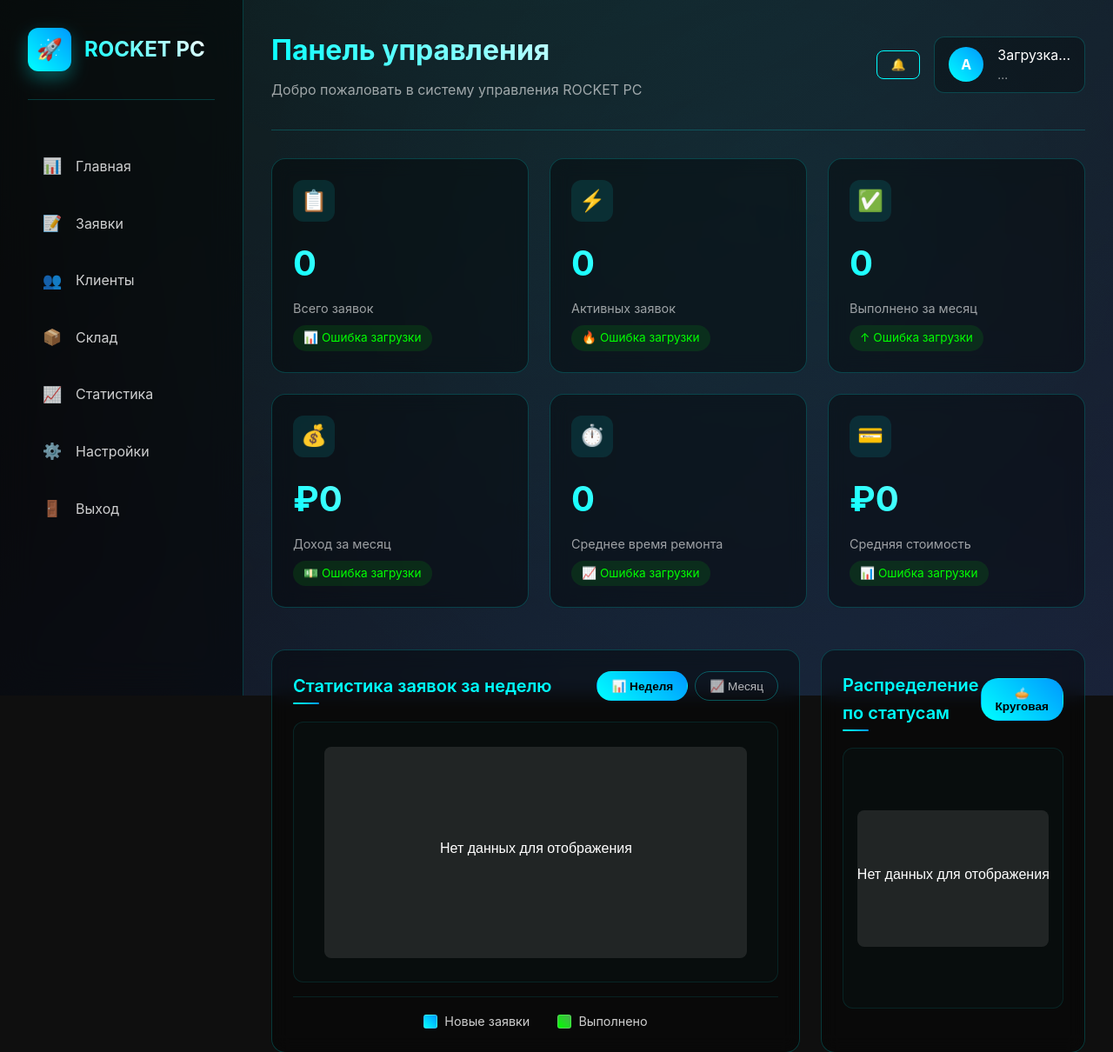
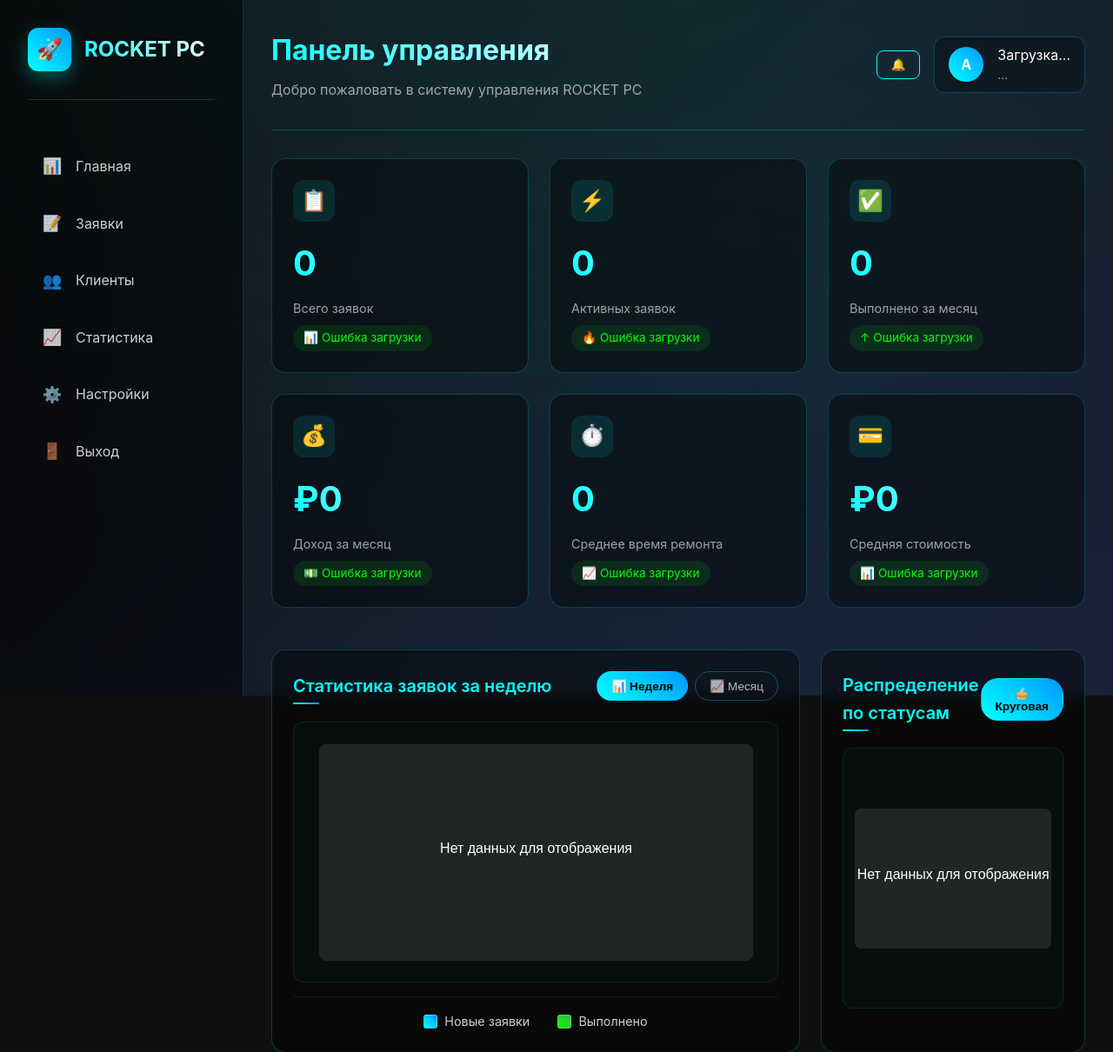
Before and after one commit to kuzoVS/rocketpc, a Python web app: template templates/dashboard/dashboard.html in a window 1280 px wide. Shown: the top 1210 px of the page at 87% size. Run offline with Jinja, Linux system fonts and the light colour scheme; the template is opened without the code that fills it, so the values that code supplies are empty.

Commit message:
Update sidebar.html

```diff
--- a/templates/dashboard/sidebar.html
+++ b/templates/dashboard/sidebar.html
@@ -21,12 +21,6 @@
                 <a href="/dashboard/clients" class="nav-link {% if page == 'clients' %}active{% endif %}">
                     <span class="nav-icon">👥</span>
                     <span>Клиенты</span>
-                </a>
-            </li>
-            <li class="nav-item">
-                <a href="/dashboard/inventory" class="nav-link {% if page == 'inventory' %}active{% endif %}">
-                    <span class="nav-icon">📦</span>
-                    <span>Склад</span>
                 </a>
             </li>
             <li class="nav-item">
```
